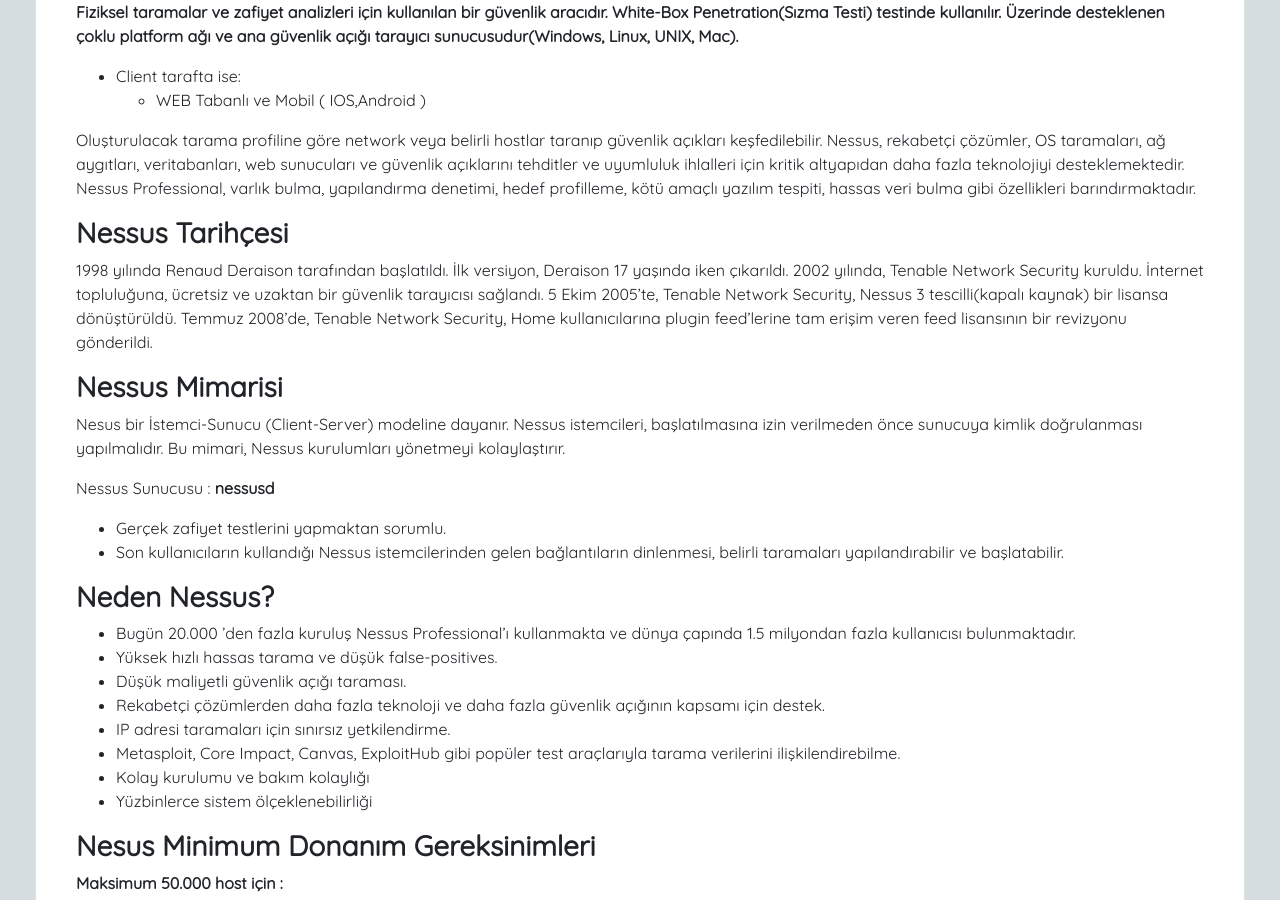
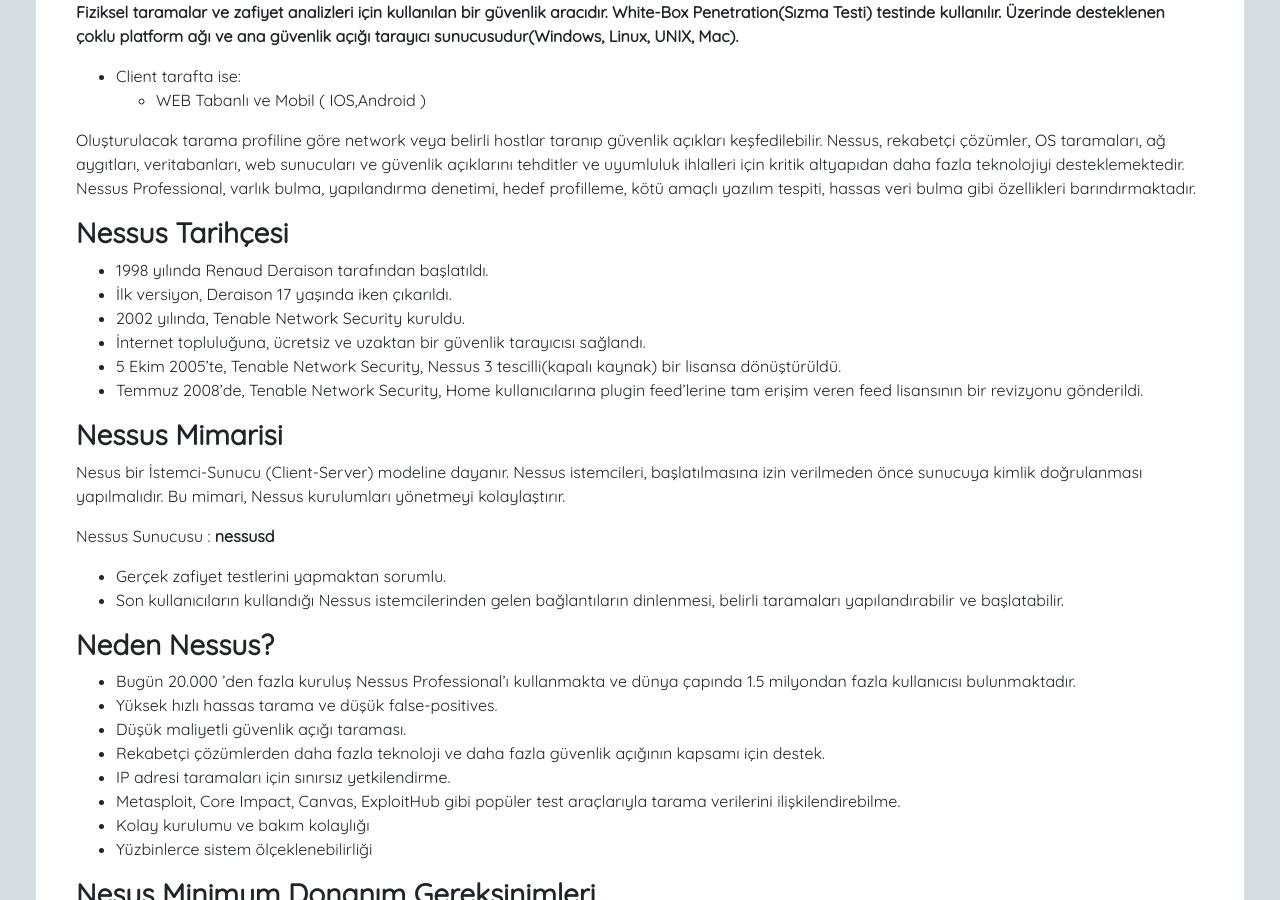
Before and after one commit to laccart/laccart, a Jekyll site: the page built from _posts/2020-06-26-Nessus-Professioal-Nedir-ve-Nasıl-Kurulur.markdown, in a window 1280 px wide and 900 px high, scrolled down 478 px. Built offline with Jekyll 4.4.1, drawn with Linux system fonts in a browser that asks for light colours; nearby versions of some CDN libraries; our own code applies the rules of GitHub Pages for plain Markdown files.

```diff
--- a/_posts/2020-06-26-Nessus-Professioal-Nedir-ve-Nasıl-Kurulur.markdown
+++ b/_posts/2020-06-26-Nessus-Professioal-Nedir-ve-Nasıl-Kurulur.markdown
@@ -16,8 +16,12 @@ Oluşturulacak tarama profiline göre network veya belirli hostlar taranıp güv
 
 ### **Nessus Tarihçesi**
 
-1998 yılında Renaud Deraison tarafından başlatıldı. İlk versiyon, Deraison 17 yaşında iken çıkarıldı. 2002 yılında, Tenable Network Security kuruldu. İnternet topluluğuna, ücretsiz ve uzaktan bir güvenlik tarayıcısı
-sağlandı. 5 Ekim 2005'te, Tenable Network Security, Nessus 3 tescilli(kapalı kaynak) bir lisansa dönüştürüldü. Temmuz 2008'de, Tenable Network Security, Home kullanıcılarına plugin feed’lerine tam erişim veren feed lisansının bir revizyonu gönderildi.
+- 1998 yılında Renaud Deraison tarafından başlatıldı.
+- İlk versiyon, Deraison 17 yaşında iken çıkarıldı.
+- 2002 yılında, Tenable Network Security kuruldu.
+- İnternet topluluğuna, ücretsiz ve uzaktan bir güvenlik tarayıcısı sağlandı.
+- 5 Ekim 2005'te, Tenable Network Security, Nessus 3 tescilli(kapalı kaynak) bir lisansa dönüştürüldü.
+- Temmuz 2008'de, Tenable Network Security, Home kullanıcılarına plugin feed’lerine tam erişim veren feed lisansının bir revizyonu gönderildi.
 
 ### **Nessus Mimarisi**
 
```
